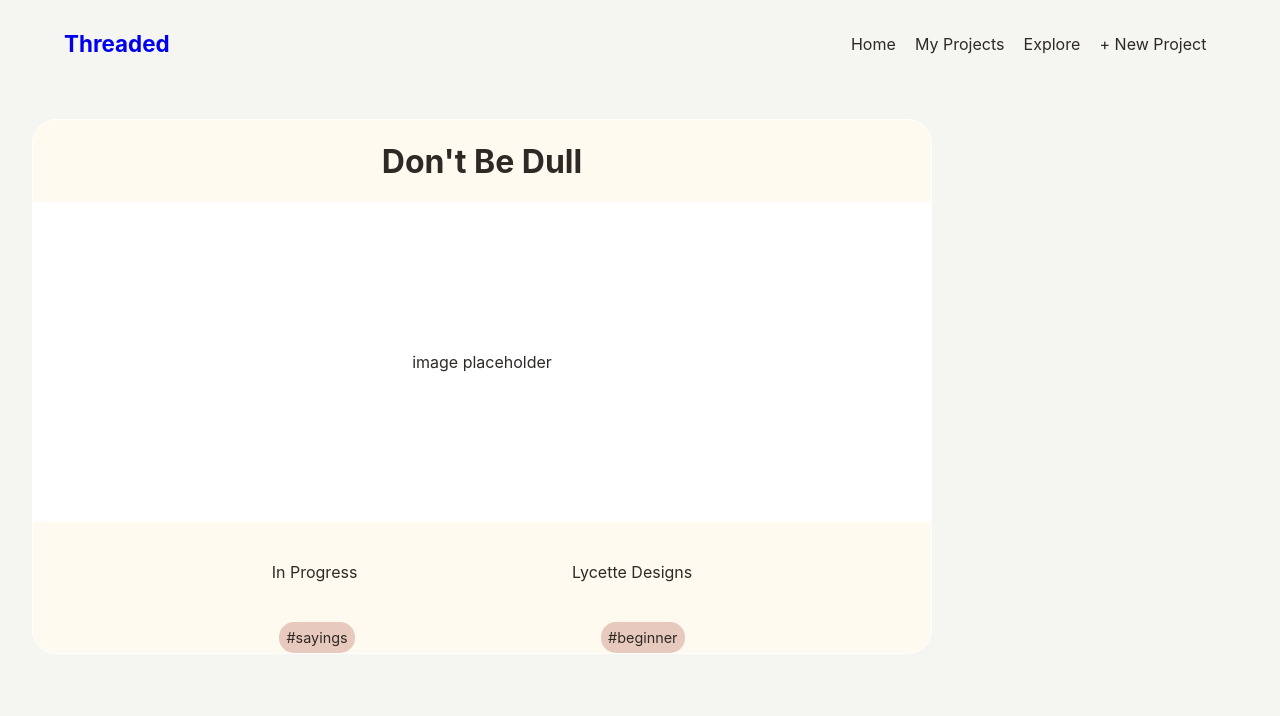
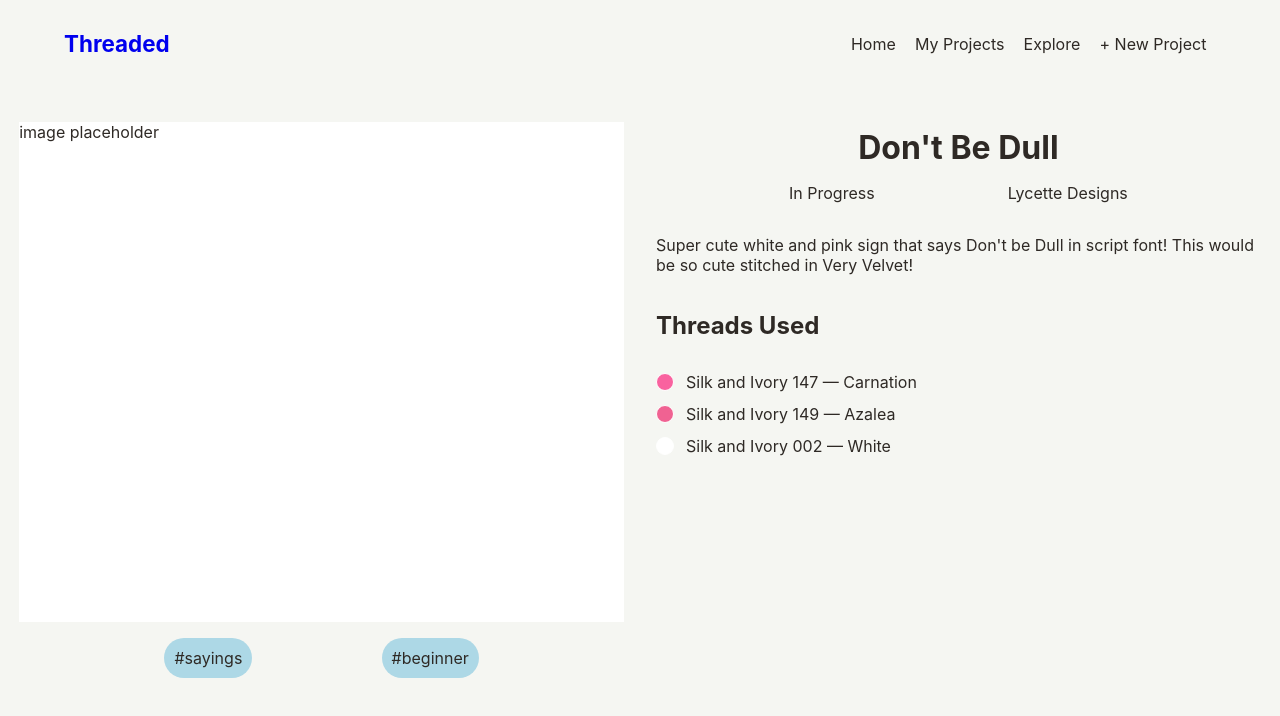
Before and after one commit to claireweber12/threaded, a React (Vite) app: page /projects/1 in a window 1280 px wide. Shown: the top 716 px of the page. Built offline with nearby package versions, Linux system fonts and the light colour scheme.

Commit message:
changed format of detail page

```diff
--- a/src/data/sampleProjects.js
+++ b/src/data/sampleProjects.js
@@ -6,6 +6,8 @@ const sampleProjects = [
         status: "In Progress",
         designer: "Lycette Designs",
         tags: ["sayings", "beginner"],
+        description: `Super cute white and pink sign that says Don't be Dull in script font!
+        This would be so cute stitched in Very Velvet!`,
         threads:[
             {
                 brand: "Silk and Ivory",
@@ -33,6 +35,8 @@ const sampleProjects = [
         status: "Completed",
         designer: "Sunday Shoppe",
         tags: ["ornament", "round", "college"],
+        description: `This ornament round is perfect for Auburn fans! A fun reminder
+        of rolling the trees after a big win!`,
         threads:[
             {
                 brand: "Pepper Pot Silk",
--- a/src/pages/ProjectDetail.jsx
+++ b/src/pages/ProjectDetail.jsx
@@ -12,31 +12,41 @@ function ProjectDetail(){
     }
     return(
         <div className='project-detail page'>
-            <div className='card'>
-                <h1 className='project-name-detailPage'>{project.title}</h1>
+            <container className='left-column'>
                 <div className='project-image'>
                     <p>image placeholder</p>
                 </div>
-                <div className='detailPage-content'>
+                <div className='project-tags'>
+                        {project.tags.map((tag) => (
+                            <span key={tag} className='detailed-project-tag'>
+                                #{tag}
+                            </span>
+                        ))}
+                </div>
+            </container>
+            <div className='detailPage-content'>
+                <h1 className='project-name-detailPage'>{project.title}</h1>
+                <div className='details'>
                     <p>{project.status}</p>
                     <p>{project.designer}</p>
                 </div>
-                <div className='project-tags'>
-                    {project.tags.map((tag) => (
-                        <span key={tag} className='project-tag'>
-                            #{tag}
-                        </span>
+                <p className='description'>{project.description}</p>
+                <div className="thread-list">
+                    <h2>Threads Used</h2>
+
+                    {project.threads.map((thread) => (
+                        <div key={`${thread.brand}-${thread.colorNumber}`} className="thread-item">
+                        <span
+                            className="thread-dot"
+                            style={{ backgroundColor: thread.colorHex }}
+                        ></span>
+
+                        <p className="thread-info">
+                            {thread.brand} {thread.colorNumber} — {thread.colorName}
+                        </p>
+                        </div>
                     ))}
-                </div>
-                <div className='thread-palette'>
-                    {project.threads.map((thread) => (
-                        <span key={`${thread.brand} - ${thread.colorNumber}`}
-                        className = 'thread-dot'
-                        style={{backgroundColor: thread.colorHex}}
-                        title={`${thread.brand} ${thread.colorNumber}-${thread.colorName}`}>
-                        </span>
-                    ))}
-                </div>
+                    </div>
             </div>
         </div>
     )
--- a/src/styles/projectDetail.css
+++ b/src/styles/projectDetail.css
@@ -1,44 +1,75 @@
 
 
 .project-detail{
-    padding:2rem;
-    display:flex;
-    flex-direction:column;
-    justify-content:center;
-    gap:1.5rem;
-}
-
-.card{
-    width: min(900px, 80%);
-    background-color: floralwhite;
-    border-radius:1.5rem;
-    overflow:hidden;
-    border: 1px solid white;
-    box-shadow: lightgrey;
-    display:flex;
-    flex-direction:column;
-    justify-content:center;
-
-}
-
-
-.project-name-detailPage{
-    text-align:center;
+    display:grid;
+    grid-template-columns: 1fr 1fr;
+    padding:1.2rem;
+    gap:2rem;
+    min-height: 100vh;
 }
 
 .project-image{
     background-color:white;
-    width:100%;
-    height:20rem;
-    display:flex;
-    align-items:center;
-    justify-content:center;
+    height: min(500px, 90%);
+
 }
 
 .detailPage-content{
-    padding:1.5rem;
+    display:flex;
+    flex-direction:column;
+    justify-content:flex-start;
+}
+
+.project-tags{
     display:flex;
     align-items:center;
     justify-content: space-evenly;
+    margin:1rem;
+}
 
+.detailed-project-tag{
+    background-color: lightblue;
+    padding:10px;
+    border-radius:20px;
 }
+
+.project-name-detailPage{
+    text-align: center;
+    margin-bottom:0%;
+}
+
+.details{
+    display:flex;
+    align-items:center;
+    justify-content: space-evenly;
+    margin-top: 0cm;
+}
+
+.thread-list{
+    display:flex;
+    flex-direction:column;
+    gap:0.75rem;
+}
+
+.thread-item{
+    display:flex;
+    align-items:center;
+    gap:0.75rem;
+}
+
+.thread-item p{
+    margin:0;
+}
+
+.thread-container{
+    display:flex;
+    align-items:center;
+}
+
+.thread-dot{
+    width:18px;
+    height:18px;
+    border-radius: 50%;
+    border: 1px solid white;
+    display:flex;
+}
```
